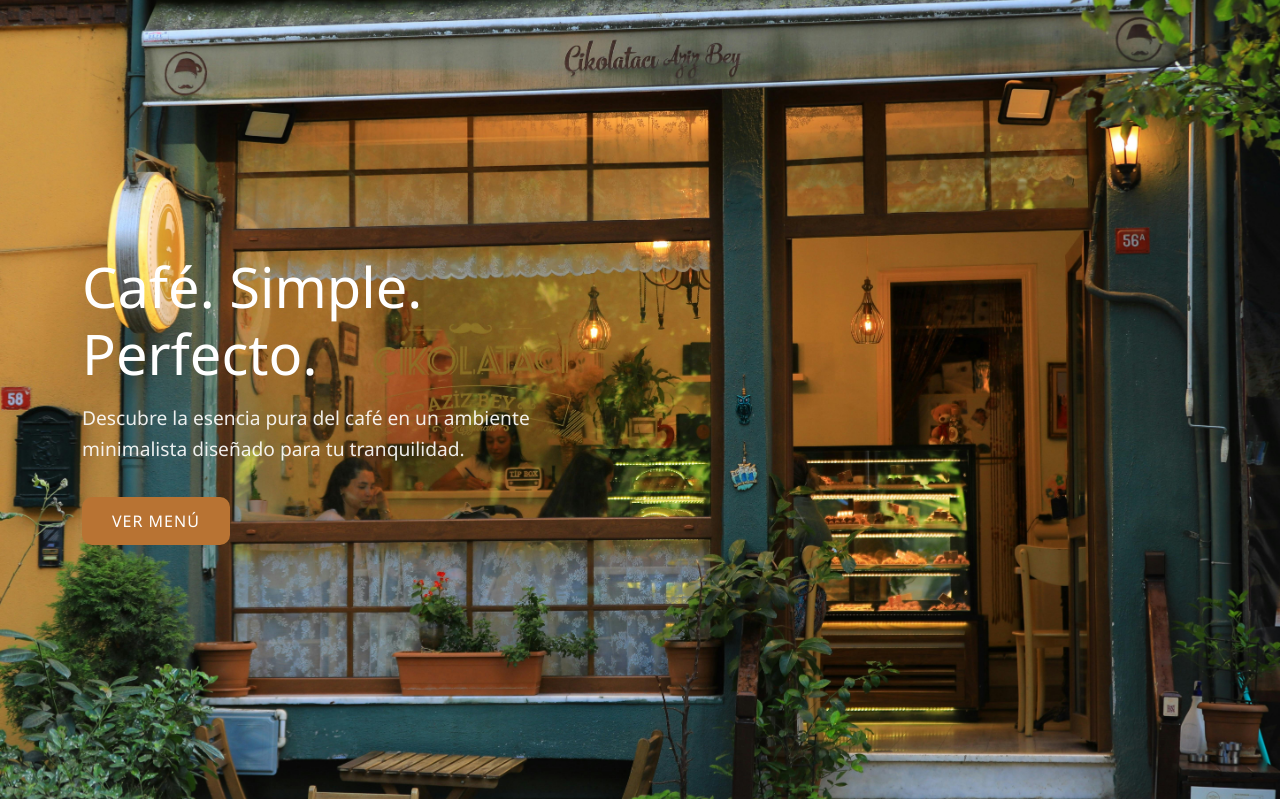
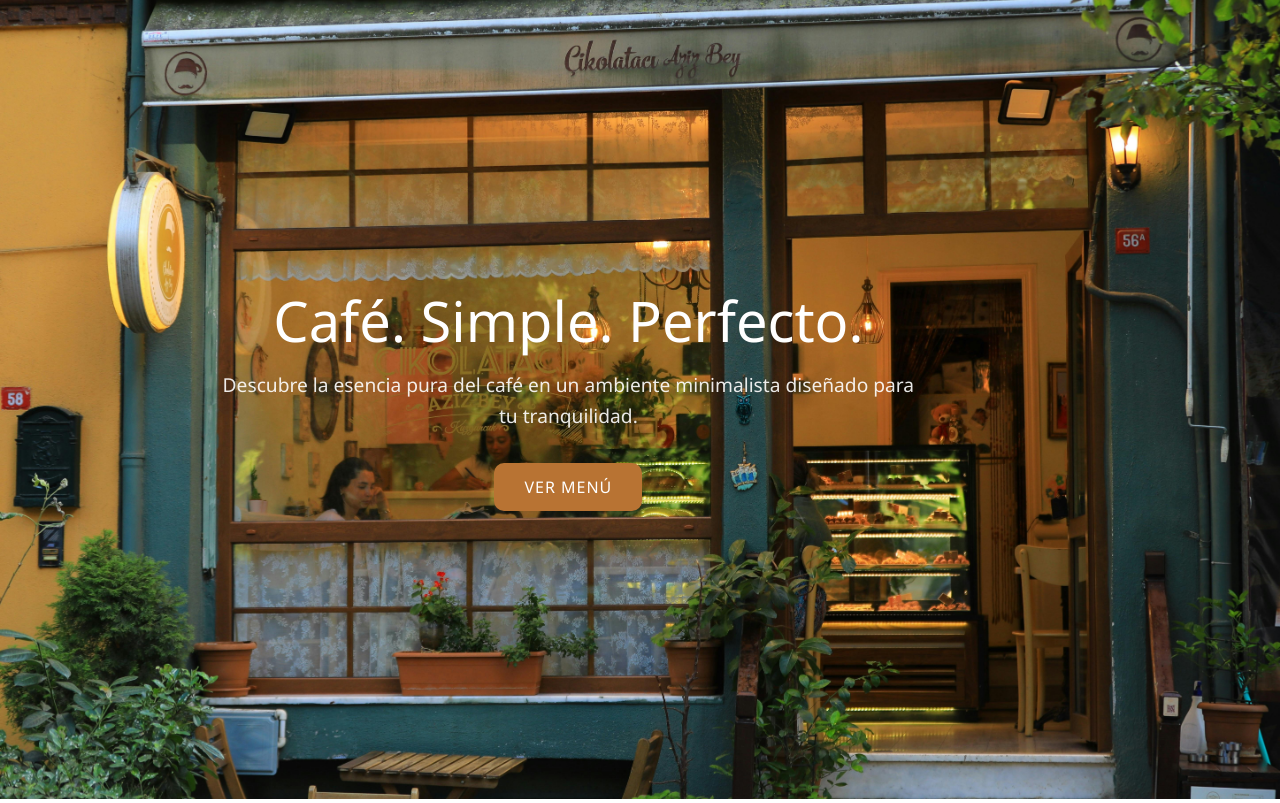
Before and after one commit to DubaLMAO/Cafeteria-CHAED, a Django app: page / in a window 1280 px wide. Shown: the part 84-887 px from the top of the page. Run offline with Django 5.2, Linux system fonts and the light colour scheme; data that the repository does not hold is empty.

Commit message:
Nuevo diseño del banner (centrado)

```diff
--- a/myapp/templates/core/home.html
+++ b/myapp/templates/core/home.html
@@ -1,3 +1,4 @@
+
 {% extends "layouts/base.html" %}
 
 {% block title %}Inicio - Café CHAED{% endblock %}
@@ -6,9 +7,9 @@
 
 <!--Hero Section -->
 <section id="home" class="hero" >
-    <div class="container">
+    <div class="container h-100 d-flex align-items-center justify-content-center text-center">
         <div class="row">
-            <div class="col-lg-6">
+            <div class="col-lg-10">
                 <h1>Café. Simple. Perfecto.</h1>
                 <p>Descubre la esencia pura del café en un ambiente minimalista diseñado para tu tranquilidad.</p>
                 <a href="#menu" class="btn btn-primary">Ver Menú</a>
```
